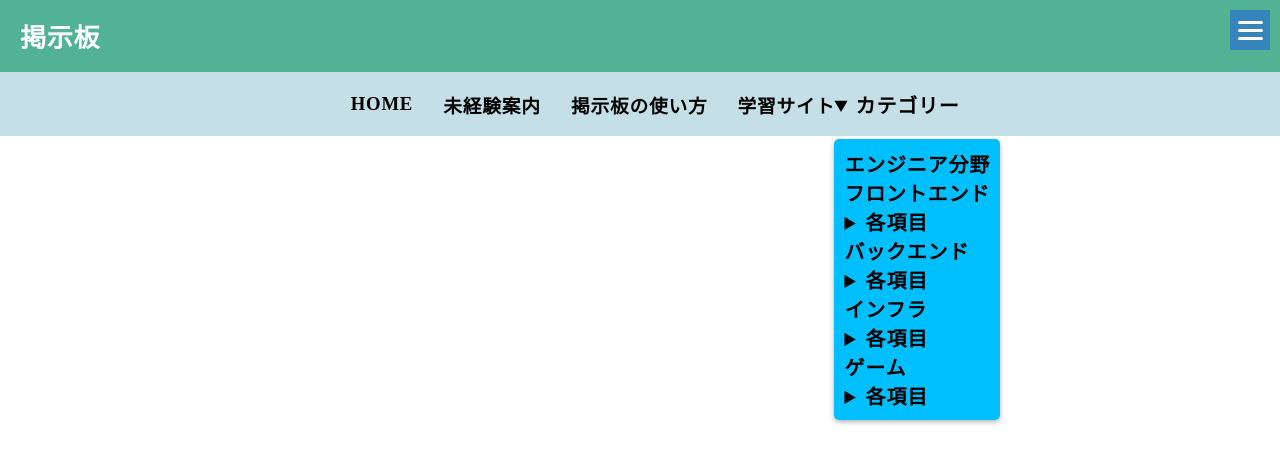
After one commit to Yoshii-Kaito-1105/dc_tennoji_web_bulletin_board, a PHP site: page /common/header.php in a window 1280 px wide, after a click on "カテゴリー". The commit adds this page. Shown: the top 463 px of the page. Run offline with PHP 8.4, Linux system fonts and the light colour scheme.

```diff
--- /dev/null
+++ b/common/header.php
@@ -0,0 +1,101 @@
+<!DOCTYPE html>
+<html lang="jp">
+<head>
+    <meta charset="UTF-8">
+    <meta name="viewport" content="width=device-width, initial-scale=1.0">
+    <title>header</title>
+    <link rel="stylesheet" href="css/style.css">
+</head>
+<body>
+
+    <div class="header">
+        <div class="header-left">
+            <h1 >掲示板</h1>
+            <div class="clear"></div>
+        </div>
+
+
+        <div class="clear"></div>
+        <div class="main-menu">
+            <h3><a class="menu-link" href="掲示板モック.html#article">HOME</a></h3>
+            <h3><a class="menu-link" href="未経験者案内.html#article-img">未経験案内</a></h3>
+            <h3><a class="menu-link" href="掲示板の使い方.html#article-title">掲示板の使い方</a></h3>
+            <h3><a class="menu-link" href="">学習サイト</a></h3>
+            <details class="categories-link">
+                <summary>カテゴリー</summary>
+                <ul id="categories">
+                    <li href="">エンジニア分野</li>
+                    <li href="">フロントエンド</li>
+                    <details class="categories-link">
+                        <summary>各項目</summary>
+                        <ul id="categories">
+                            各言語
+                            <li href="">HTML</li>
+                            <li href="">CSS</li>
+                            <li href="">JavaScript</li>
+                        </ul>
+                    </details>
+
+                    <a href="../template/contents/backend/backend-contents.php"><li>バックエンド</li></a>
+                    <details class="categories-link">
+                        <summary>各項目</summary>
+                        <ul id="categories">
+                            各言語
+                            <li href="">Python</li>
+                            <li href="">Java</li>
+                        </ul>
+                    </details>
+                    <li href="">インフラ</li>
+                    <details class="categories-link">
+                        <summary>各項目</summary>
+                        <ul id="categories">
+                            各言語
+                            <li href="">Python</li>
+                            <li href="">Ruby</li>
+                            <li href="">Java</li>
+                        </ul>
+                    </details>
+                    <li href="">ゲーム</li>
+                    <details class="categories-link">
+                        <summary>各項目</summary>
+                            <ul id="categories">
+                                各言語
+                                <li href="">C#</li>
+                                <li href="">C++</li>
+                                <li href="">Swift</li>
+                            </ul>
+                        </details>
+                </ul>
+
+            </details>
+
+
+
+
+
+        </div>
+    </div>
+
+
+
+    <div class="hamburger-menu">
+        <input type="checkbox" id="menu-btn-check">
+        <label for="menu-btn-check" class="menu-btn"><span></span></label>
+        <div class="menu-content">
+            <h2>月別記事メニュー</h2>
+            <ul>
+                <li>
+                    <a href="">2024年9月分の記事</a>
+                </li>
+                <li>
+                    <a href="">2024年10月分の記事</a>
+                </li>
+                <li>
+                    <a href="">2024年11月分の記事</a>
+                </li>
+
+            </ul>
+        </div>
+    </div>
+</body>
+</html>
--- a/index.php
+++ b/index.php
@@ -7,7 +7,7 @@
 </head>
 <body>
         <!--ヘッダー埋め込み-->
-        <?php include "./template/common/header.html" ?>
+        <?php require_once "./common/header.php" ?>
 
         <img  class="top-image" src="./image/仮置き画像.gif"></img>
         <div class="hamburger-menu">
@@ -144,7 +144,7 @@
 
     </script>
         <!--フッター埋め込み-->
-        <?php include "./template/common/footer.html" ?>
+        <?php require_once "./common/footer.php" ?>
 </body>
 
 </body>
```
Also changed, not shown: template/common/header.html (deleted, +0 -101 lines), template/contents/backend/backend-contents.php (added, +29 -0 lines), common/css/Beginner.css (renamed from template/common/css/Beginner.css), common/css/keiziban.css (renamed from template/common/css/keiziban.css), common/css/style.css (renamed from template/common/css/style.css), common/footer.php (renamed from template/common/footer.html).
